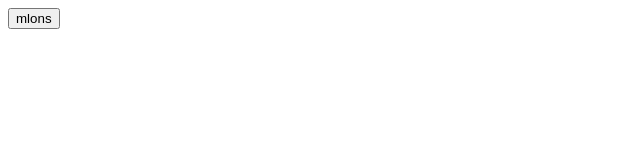
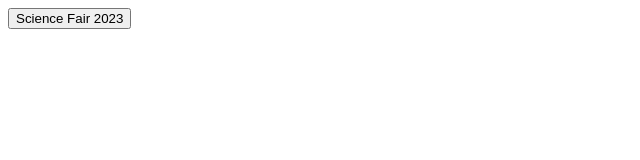
Before and after one commit to Masked-Idiot/Projects, a plain HTML site: page index.html in a window 1280 px wide. Shown: the whole page, without its empty margins (0-640 px from the left). Drawn offline with Linux system fonts and the light colour scheme.

Commit message:
SCIENCE FAIR :D

```diff
--- a/index.html
+++ b/index.html
@@ -3,6 +3,6 @@
 <head>
 </head>
 <body>
-<a href="mlons/index.html"><button>mlons</button></a>
+<a href="2023stemFair/index.html"><button>Science Fair 2023</button></a>
 </body>
 </html>
```
Also changed, not shown: 2023stemFair/index.html (added).
